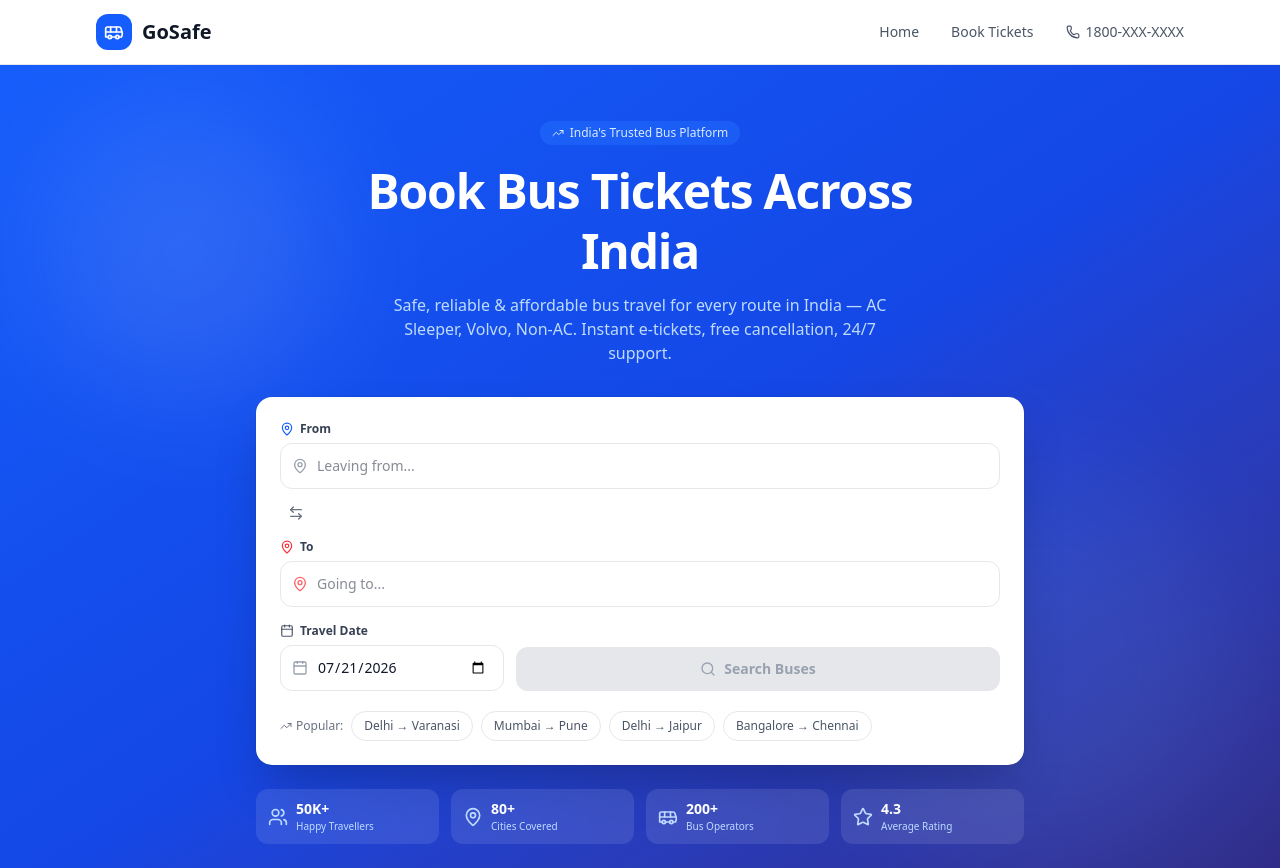
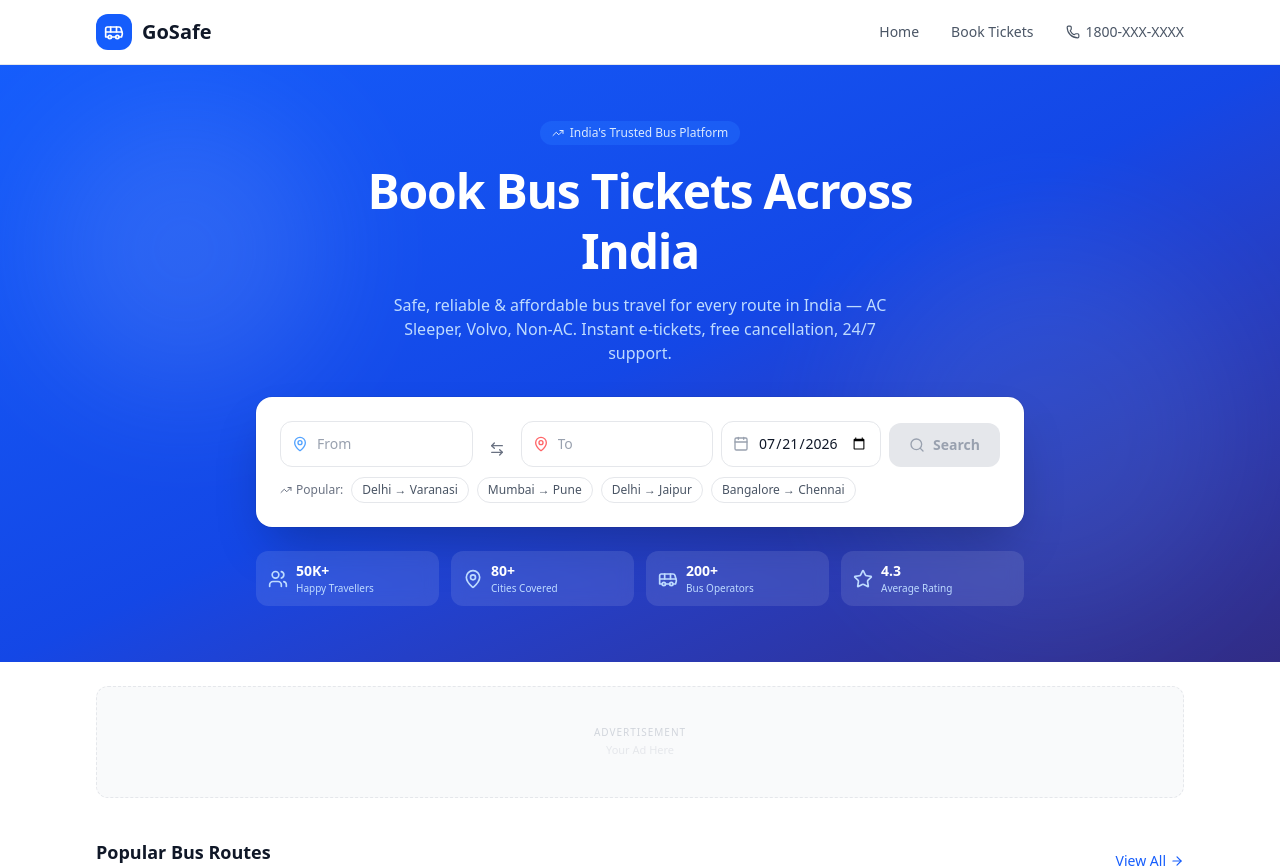
Before and after one commit to pankaj-q/GoSafe, a Next.js app: page / in a window 1280 px wide. Shown: the top 868 px of the page. Built offline with nearby package versions, Linux system fonts and the light colour scheme.

Commit message:
feat: enhance search functionality with sticky header, update search button, and add seat skeleton loading state

```diff
--- a/src/components/BusCard.tsx
+++ b/src/components/BusCard.tsx
@@ -7,6 +7,7 @@ import { Star, MapPin, Wifi, BatteryCharging, Droplets, Camera, ChevronDown, Arm
 import { BUS_TYPE_LABELS } from '@/lib/constants'
 import { formatCurrency } from '@/lib/utils'
 import SeatLayout from '@/components/SeatLayout'
+import SeatSkeleton from '@/components/SeatSkeleton'
 
 interface Seat {
   id: number
@@ -276,10 +277,7 @@ export default function BusCard(props: BusCardProps) {
         <div className="border-t border-gray-100 bg-gray-50/50 animate-fade-in">
           <div className="p-4 sm:p-5">
             {loadingSeats ? (
-              <div className="flex items-center justify-center py-12">
-                <div className="animate-spin rounded-full h-6 w-6 border-b-2 border-blue-600" />
-                <span className="ml-3 text-sm text-gray-500">Loading seats...</span>
-              </div>
+              <SeatSkeleton busType={busType} />
             ) : (
               <>
                 <SeatLayout
--- a/src/components/SearchBar.tsx
+++ b/src/components/SearchBar.tsx
@@ -9,9 +9,10 @@ interface SearchBarProps {
   compact?: boolean
   initialSource?: string
   initialDest?: string
+  updateMode?: boolean
 }
 
-export default function SearchBar({ compact = false, initialSource = '', initialDest = '' }: SearchBarProps) {
+export default function SearchBar({ compact = false, initialSource = '', initialDest = '', updateMode = false }: SearchBarProps) {
   const router = useRouter()
   const [source, setSource] = useState(initialSource)
   const [dest, setDest] = useState(initialDest)
@@ -32,12 +33,8 @@ export default function SearchBar({ compact = false, initialSource = '', initial
 
   useEffect(() => {
     function handleClickOutside(e: MouseEvent) {
-      if (sourceRef.current && !sourceRef.current.contains(e.target as Node)) {
-        setSourceActive(false)
-      }
-      if (destRef.current && !destRef.current.contains(e.target as Node)) {
-        setDestActive(false)
-      }
+      if (sourceRef.current && !sourceRef.current.contains(e.target as Node)) setSourceActive(false)
+      if (destRef.current && !destRef.current.contains(e.target as Node)) setDestActive(false)
     }
     document.addEventListener('mousedown', handleClickOutside)
     return () => document.removeEventListener('mousedown', handleClickOutside)
@@ -52,129 +49,79 @@ export default function SearchBar({ compact = false, initialSource = '', initial
   }
 
   function handleSourceChange(val: string) {
-    setSource(val)
-    setSourceIdx(-1)
-    setSourceSuggestions(filterCities(val))
-    setSourceActive(true)
+    setSource(val); setSourceIdx(-1); setSourceSuggestions(filterCities(val)); setSourceActive(true)
   }
 
   function handleDestChange(val: string) {
-    setDest(val)
-    setDestIdx(-1)
-    setDestSuggestions(filterCities(val))
-    setDestActive(true)
+    setDest(val); setDestIdx(-1); setDestSuggestions(filterCities(val)); setDestActive(true)
   }
 
   function selectSource(city: string) {
-    setSource(city)
-    setSourceSuggestions([])
-    setSourceActive(false)
-    destInputRef.current?.focus()
+    setSource(city); setSourceSuggestions([]); setSourceActive(false); destInputRef.current?.focus()
   }
 
   function selectDest(city: string) {
-    setDest(city)
-    setDestSuggestions([])
-    setDestActive(false)
+    setDest(city); setDestSuggestions([]); setDestActive(false)
   }
 
   function handleSourceKeyDown(e: React.KeyboardEvent) {
-    if (e.key === 'ArrowDown') {
-      e.preventDefault()
-      setSourceIdx(i => Math.min(i + 1, sourceSuggestions.length - 1))
-    } else if (e.key === 'ArrowUp') {
-      e.preventDefault()
-      setSourceIdx(i => Math.max(i - 1, -1))
-    } else if (e.key === 'Enter' && sourceIdx >= 0 && sourceSuggestions[sourceIdx]) {
-      e.preventDefault()
-      selectSource(sourceSuggestions[sourceIdx])
-    }
+    if (e.key === 'ArrowDown') { e.preventDefault(); setSourceIdx(i => Math.min(i + 1, sourceSuggestions.length - 1)) }
+    else if (e.key === 'ArrowUp') { e.preventDefault(); setSourceIdx(i => Math.max(i - 1, -1)) }
+    else if (e.key === 'Enter' && sourceIdx >= 0 && sourceSuggestions[sourceIdx]) { e.preventDefault(); selectSource(sourceSuggestions[sourceIdx]) }
   }
 
   function handleDestKeyDown(e: React.KeyboardEvent) {
-    if (e.key === 'ArrowDown') {
-      e.preventDefault()
-      setDestIdx(i => Math.min(i + 1, destSuggestions.length - 1))
-    } else if (e.key === 'ArrowUp') {
-      e.preventDefault()
-      setDestIdx(i => Math.max(i - 1, -1))
-    } else if (e.key === 'Enter' && destIdx >= 0 && destSuggestions[destIdx]) {
-      e.preventDefault()
-      selectDest(destSuggestions[destIdx])
-    }
+    if (e.key === 'ArrowDown') { e.preventDefault(); setDestIdx(i => Math.min(i + 1, destSuggestions.length - 1)) }
+    else if (e.key === 'ArrowUp') { e.preventDefault(); setDestIdx(i => Math.max(i - 1, -1)) }
+    else if (e.key === 'Enter' && destIdx >= 0 && destSuggestions[destIdx]) { e.preventDefault(); selectDest(destSuggestions[destIdx]) }
   }
 
   function handleSwap() {
-    const temp = source
-    setSource(dest)
-    setDest(temp)
+    const temp = source; setSource(dest); setDest(temp)
   }
 
   function handleSearch(e: React.FormEvent) {
     e.preventDefault()
     if (!source || !dest || !date) return
     if (source.toLowerCase() === dest.toLowerCase()) return
-    router.push(
-      `/search?source=${encodeURIComponent(source)}&destination=${encodeURIComponent(dest)}&date=${date}`
-    )
+    router.push(`/search?source=${encodeURIComponent(source)}&destination=${encodeURIComponent(dest)}&date=${date}`)
   }
 
   function handlePopularRoute(from: string, to: string) {
-    setSource(from)
-    setDest(to)
-    setSourceSuggestions([])
-    setDestSuggestions([])
+    setSource(from); setDest(to); setSourceSuggestions([]); setDestSuggestions([])
   }
 
   const today = new Date().toISOString().split('T')[0]
+  const disabled = !source || !dest || !date || source.toLowerCase() === dest.toLowerCase()
 
-  const inputBase = `w-full px-4 py-3 rounded-xl border text-sm outline-none transition-all ${compact ? 'text-sm py-2.5' : ''}`
-  const inputNormal = `${inputBase} border-gray-200 bg-white text-gray-900 focus:border-blue-400 focus:ring-2 focus:ring-blue-100`
-  const dropdownBase = 'absolute z-50 top-full mt-1 left-0 right-0 bg-white border border-gray-200 rounded-xl shadow-elevated max-h-56 overflow-y-auto animate-fade-in'
+  const inp = 'w-full px-3 py-2.5 sm:py-3 rounded-xl border border-gray-200 bg-white text-sm text-gray-900 focus:border-blue-400 focus:ring-2 focus:ring-blue-100 outline-none transition-all placeholder:text-gray-400'
+  const ico = 'absolute left-3 top-1/2 -translate-y-1/2 w-4 h-4 pointer-events-none'
+  const dd = 'absolute z-50 top-full mt-1 left-0 right-0 bg-white border border-gray-200 rounded-xl shadow-elevated max-h-56 overflow-y-auto animate-fade-in'
 
   return (
     <form onSubmit={handleSearch}>
-      <div className={`${compact ? 'flex flex-col gap-3' : 'space-y-4'}`}>
-        {/* Source + Swap + Dest row */}
-        <div className={`grid grid-cols-[1fr,auto,1fr] gap-2 ${compact ? '' : ''}`}>
-          <div ref={sourceRef} className="relative">
-            <label className="flex items-center gap-1.5 text-xs font-semibold text-gray-700 mb-1.5">
-              <MapPin className="w-3.5 h-3.5 text-blue-600" />
-              From
-            </label>
+      {/* Desktop: single horizontal row */}
+      <div className="hidden sm:flex items-end gap-2">
+        <div ref={sourceRef} className="relative flex-1 min-w-0">
           <div className="relative">
-              <MapPin className="absolute left-3 top-1/2 -translate-y-1/2 w-4 h-4 text-gray-400 pointer-events-none" />
+            <MapPin className={`${ico} text-blue-400`} />
             <input
-                ref={sourceInputRef}
-                type="text"
-                value={source}
+              ref={sourceInputRef} type="text" value={source}
               onChange={e => handleSourceChange(e.target.value)}
               onFocus={() => { setSourceActive(true); if (source) setSourceSuggestions(filterCities(source)) }}
               onBlur={() => setTimeout(() => setSourceActive(false), 200)}
               onKeyDown={handleSourceKeyDown}
-                placeholder="Leaving from..."
-                className={`${inputNormal} pl-9`}
-                required
-                autoComplete="off"
-                role="combobox"
-                aria-expanded={sourceActive && sourceSuggestions.length > 0}
-                aria-controls={sourceActive && sourceSuggestions.length > 0 ? 'source-suggestions' : undefined}
-                aria-autocomplete="list"
+              placeholder="From" className={`${inp} pl-9`} required autoComplete="off"
+              role="combobox" aria-expanded={sourceActive && sourceSuggestions.length > 0}
+              aria-controls={sourceActive && sourceSuggestions.length > 0 ? 'src-suggestions' : undefined} aria-autocomplete="list"
             />
           </div>
           {sourceActive && sourceSuggestions.length > 0 && (
-              <div className={dropdownBase} role="listbox" id="source-suggestions">
+            <div className={dd} role="listbox" id="src-suggestions">
               {sourceSuggestions.map((city, i) => (
-                  <button
-                    key={city}
-                    type="button"
-                    role="option"
-                    aria-selected={i === sourceIdx}
-                    className={`w-full text-left px-4 py-2.5 text-sm flex items-center gap-2 transition-colors ${
-                      i === sourceIdx ? 'bg-blue-50 text-blue-700' : 'text-gray-700 hover:bg-gray-50'
-                    }`}
-                    onMouseDown={e => { e.preventDefault(); selectSource(city) }}
-                  >
+                <button key={city} type="button" role="option" aria-selected={i === sourceIdx}
+                  className={`w-full text-left px-4 py-2.5 text-sm flex items-center gap-2 transition-colors ${i === sourceIdx ? 'bg-blue-50 text-blue-700' : 'text-gray-700 hover:bg-gray-50'}`}
+                  onMouseDown={e => { e.preventDefault(); selectSource(city) }}>
                   <MapPin className="w-3.5 h-3.5 text-gray-400 shrink-0" />
                   <span>{city}</span>
                 </button>
@@ -183,53 +130,31 @@ export default function SearchBar({ compact = false, initialSource = '', initial
           )}
         </div>
 
-          <button
-            type="button"
-            onClick={handleSwap}
-            className="self-end mb-0.5 p-2 rounded-full hover:bg-gray-100 transition-colors"
-            title="Swap cities"
-          >
+        <button type="button" onClick={handleSwap}
+          className="shrink-0 p-2 rounded-full hover:bg-gray-100 transition-colors mb-0.5" title="Swap">
           <ArrowLeftRight className="w-4 h-4 text-gray-500" />
         </button>
 
-          <div ref={destRef} className="relative">
-            <label className="flex items-center gap-1.5 text-xs font-semibold text-gray-700 mb-1.5">
-              <MapPin className="w-3.5 h-3.5 text-red-500" />
-              To
-            </label>
+        <div ref={destRef} className="relative flex-1 min-w-0">
           <div className="relative">
-              <MapPin className="absolute left-3 top-1/2 -translate-y-1/2 w-4 h-4 text-red-400 pointer-events-none" />
+            <MapPin className={`${ico} text-red-400`} />
             <input
-                ref={destInputRef}
-                type="text"
-                value={dest}
+              ref={destInputRef} type="text" value={dest}
               onChange={e => handleDestChange(e.target.value)}
               onFocus={() => { setDestActive(true); if (dest) setDestSuggestions(filterCities(dest)) }}
               onBlur={() => setTimeout(() => setDestActive(false), 200)}
               onKeyDown={handleDestKeyDown}
-                placeholder="Going to..."
-                className={`${inputNormal} pl-9`}
-                required
-                autoComplete="off"
-                role="combobox"
-                aria-expanded={destActive && destSuggestions.length > 0}
-                aria-controls={destActive && destSuggestions.length > 0 ? 'dest-suggestions' : undefined}
-                aria-autocomplete="list"
+              placeholder="To" className={`${inp} pl-9`} required autoComplete="off"
+              role="combobox" aria-expanded={destActive && destSuggestions.length > 0}
+              aria-controls={destActive && destSuggestions.length > 0 ? 'dest-suggestions' : undefined} aria-autocomplete="list"
             />
           </div>
           {destActive && destSuggestions.length > 0 && (
-              <div className={dropdownBase} role="listbox" id="dest-suggestions">
+            <div className={dd} role="listbox" id="dest-suggestions">
               {destSuggestions.map((city, i) => (
-                  <button
-                    key={city}
-                    type="button"
-                    role="option"
-                    aria-selected={i === destIdx}
-                    className={`w-full text-left px-4 py-2.5 text-sm flex items-center gap-2 transition-colors ${
-                      i === destIdx ? 'bg-blue-50 text-blue-700' : 'text-gray-700 hover:bg-gray-50'
-                    }`}
-                    onMouseDown={e => { e.preventDefault(); selectDest(city) }}
-                  >
+                <button key={city} type="button" role="option" aria-selected={i === destIdx}
+                  className={`w-full text-left px-4 py-2.5 text-sm flex items-center gap-2 transition-colors ${i === destIdx ? 'bg-blue-50 text-blue-700' : 'text-gray-700 hover:bg-gray-50'}`}
+                  onMouseDown={e => { e.preventDefault(); selectDest(city) }}>
                   <MapPin className="w-3.5 h-3.5 text-gray-400 shrink-0" />
                   <span>{city}</span>
                 </button>
@@ -237,63 +162,107 @@ export default function SearchBar({ compact = false, initialSource = '', initial
             </div>
           )}
         </div>
+
+        <div className="relative w-40 shrink-0">
+          <Calendar className={`${ico} text-gray-400`} />
+          <input type="date" value={date} min={today} onChange={e => setDate(e.target.value)} className={`${inp} pl-9`} required />
         </div>
 
-        {/* Date + Search button row */}
-        <div className={`flex ${compact ? 'flex-col sm:flex-row' : 'flex-col sm:flex-row'} gap-3`}>
-          <div className="flex-1 sm:max-w-56">
-            <label className="flex items-center gap-1.5 text-xs font-semibold text-gray-700 mb-1.5">
-              <Calendar className="w-3.5 h-3.5 text-gray-600" />
-              Travel Date
-            </label>
+        <button type="submit" disabled={disabled}
+          className={`shrink-0 px-5 py-2.5 sm:py-3 rounded-xl font-semibold text-sm flex items-center justify-center gap-2 transition-all ${
+            disabled ? 'bg-gray-200 text-gray-400 cursor-not-allowed' : 'bg-blue-600 text-white hover:bg-blue-700 shadow-md hover:shadow-lg active:scale-[0.98]'
+          }`}>
+          <Search className="w-4 h-4" />
+          {updateMode ? 'Update Search' : 'Search'}
+        </button>
+      </div>
+
+      {/* Mobile: stacked */}
+      <div className="sm:hidden space-y-2.5">
+        <div ref={sourceRef} className="relative">
           <div className="relative">
-              <Calendar className="absolute left-3 top-1/2 -translate-y-1/2 w-4 h-4 text-gray-400 pointer-events-none" />
-              <input
-                type="date"
-                value={date}
-                min={today}
-                onChange={e => setDate(e.target.value)}
-                className={`${inputNormal} pl-9`}
-                required
+            <MapPin className="absolute left-3 top-1/2 -translate-y-1/2 w-4 h-4 text-blue-400 pointer-events-none" />
+            <input ref={sourceInputRef} type="text" value={source}
+              onChange={e => handleSourceChange(e.target.value)}
+              onFocus={() => { setSourceActive(true); if (source) setSourceSuggestions(filterCities(source)) }}
+              onBlur={() => setTimeout(() => setSourceActive(false), 200)}
+              onKeyDown={handleSourceKeyDown}
+              placeholder="From" className={`${inp} pl-9`} required autoComplete="off"
+              role="combobox" aria-expanded={sourceActive && sourceSuggestions.length > 0}
+              aria-controls={sourceActive && sourceSuggestions.length > 0 ? 'src-suggestions-m' : undefined} aria-autocomplete="list"
             />
+          </div>
+          {sourceActive && sourceSuggestions.length > 0 && (
+            <div className={dd} role="listbox" id="src-suggestions-m">
+              {sourceSuggestions.map((city, i) => (
+                <button key={city} type="button" role="option" aria-selected={i === sourceIdx}
+                  className={`w-full text-left px-4 py-2.5 text-sm flex items-center gap-2 transition-colors ${i === sourceIdx ? 'bg-blue-50 text-blue-700' : 'text-gray-700 hover:bg-gray-50'}`}
+                  onMouseDown={e => { e.preventDefault(); selectSource(city) }}>
+                  <MapPin className="w-3.5 h-3.5 text-gray-400 shrink-0" /> {city}
+                </button>
+              ))}
+            </div>
+          )}
+        </div>
+
+        <div className="flex items-center gap-2">
+          <button type="button" onClick={handleSwap} className="p-1.5 rounded-full hover:bg-gray-100 shrink-0">
+            <ArrowLeftRight className="w-4 h-4 text-gray-500" />
+          </button>
+          <div ref={destRef} className="relative flex-1">
+            <div className="relative">
+              <MapPin className="absolute left-3 top-1/2 -translate-y-1/2 w-4 h-4 text-red-400 pointer-events-none" />
+              <input ref={destInputRef} type="text" value={dest}
+                onChange={e => handleDestChange(e.target.value)}
+                onFocus={() => { setDestActive(true); if (dest) setDestSuggestions(filterCities(dest)) }}
+                onBlur={() => setTimeout(() => setDestActive(false), 200)}
+                onKeyDown={handleDestKeyDown}
+                placeholder="To" className={`${inp} pl-9`} required autoComplete="off"
+                role="combobox" aria-expanded={destActive && destSuggestions.length > 0}
+                aria-controls={destActive && destSuggestions.length > 0 ? 'dest-suggestions-m' : undefined} aria-autocomplete="list"
+              />
+            </div>
+            {destActive && destSuggestions.length > 0 && (
+              <div className={dd} role="listbox" id="dest-suggestions-m">
+                {destSuggestions.map((city, i) => (
+                  <button key={city} type="button" role="option" aria-selected={i === destIdx}
+                    className={`w-full text-left px-4 py-2.5 text-sm flex items-center gap-2 transition-colors ${i === destIdx ? 'bg-blue-50 text-blue-700' : 'text-gray-700 hover:bg-gray-50'}`}
+                    onMouseDown={e => { e.preventDefault(); selectDest(city) }}>
+                    <MapPin className="w-3.5 h-3.5 text-gray-400 shrink-0" /> {city}
+                  </button>
+                ))}
+              </div>
+            )}
           </div>
         </div>
 
-          <div className="flex-1 flex items-end">
-            <button
-              type="submit"
-              className={`w-full py-3 rounded-xl font-semibold text-sm flex items-center justify-center gap-2 transition-all ${
-                !source || !dest || !date || source.toLowerCase() === dest.toLowerCase()
-                  ? 'bg-gray-200 text-gray-400 cursor-not-allowed'
-                  : 'bg-blue-600 text-white hover:bg-blue-700 shadow-md hover:shadow-lg active:scale-[0.98]'
-              }`}
-              disabled={!source || !dest || !date || source.toLowerCase() === dest.toLowerCase()}
-            >
+        <div className="flex gap-2.5">
+          <div className="relative flex-1">
+            <Calendar className="absolute left-3 top-1/2 -translate-y-1/2 w-4 h-4 text-gray-400 pointer-events-none" />
+            <input type="date" value={date} min={today} onChange={e => setDate(e.target.value)} className={`${inp} pl-9`} required />
+          </div>
+          <button type="submit" disabled={disabled}
+            className={`px-5 py-2.5 rounded-xl font-semibold text-sm flex items-center justify-center gap-2 transition-all ${
+              disabled ? 'bg-gray-200 text-gray-400 cursor-not-allowed' : 'bg-blue-600 text-white hover:bg-blue-700 shadow-md'
+            }`}>
             <Search className="w-4 h-4" />
-              Search Buses
+            {updateMode ? 'Update' : 'Go'}
           </button>
         </div>
       </div>
 
-        {/* Quick popular routes chips */}
+      {/* Popular routes chips */}
       {!compact && (
-          <div className="flex flex-wrap items-center gap-2 pt-1">
-            <span className="text-xs text-gray-500 flex items-center gap-1">
-              <TrendingUp className="w-3 h-3" /> Popular:
-            </span>
+        <div className="flex flex-wrap items-center gap-2 pt-2.5">
+          <span className="text-xs text-gray-500 flex items-center gap-1"><TrendingUp className="w-3 h-3" /> Popular:</span>
           {[['Delhi', 'Varanasi'], ['Mumbai', 'Pune'], ['Delhi', 'Jaipur'], ['Bangalore', 'Chennai']].map(([from, to]) => (
-              <button
-                key={`${from}-${to}`}
-                type="button"
-                onClick={() => handlePopularRoute(from, to)}
-                className="text-xs px-3 py-1.5 rounded-full border border-gray-200 text-gray-600 hover:border-blue-300 hover:text-blue-600 hover:bg-blue-50 transition-all"
-              >
+            <button key={`${from}-${to}`} type="button" onClick={() => handlePopularRoute(from, to)}
+              className="text-xs px-2.5 py-1 rounded-full border border-gray-200 text-gray-600 hover:border-blue-300 hover:text-blue-600 hover:bg-blue-50 transition-all">
               {from} → {to}
             </button>
           ))}
         </div>
       )}
-      </div>
     </form>
   )
 }
```
Also changed, not shown: src/app/search/search-client.tsx (+15 -39 lines), src/components/NavHeader.tsx (+28 -3 lines), src/components/SeatSkeleton.tsx (added, +75 -0 lines). Lines whose indentation alone changed are shown as unchanged.
